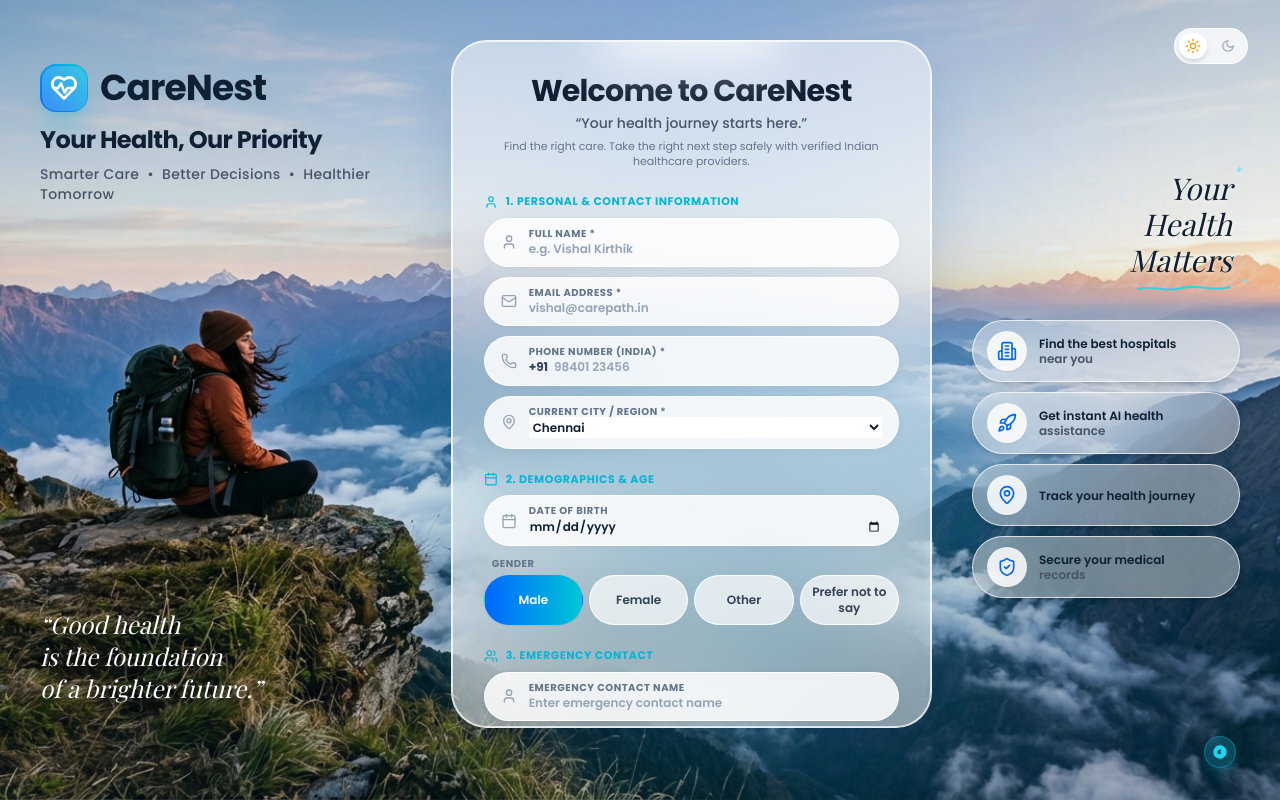
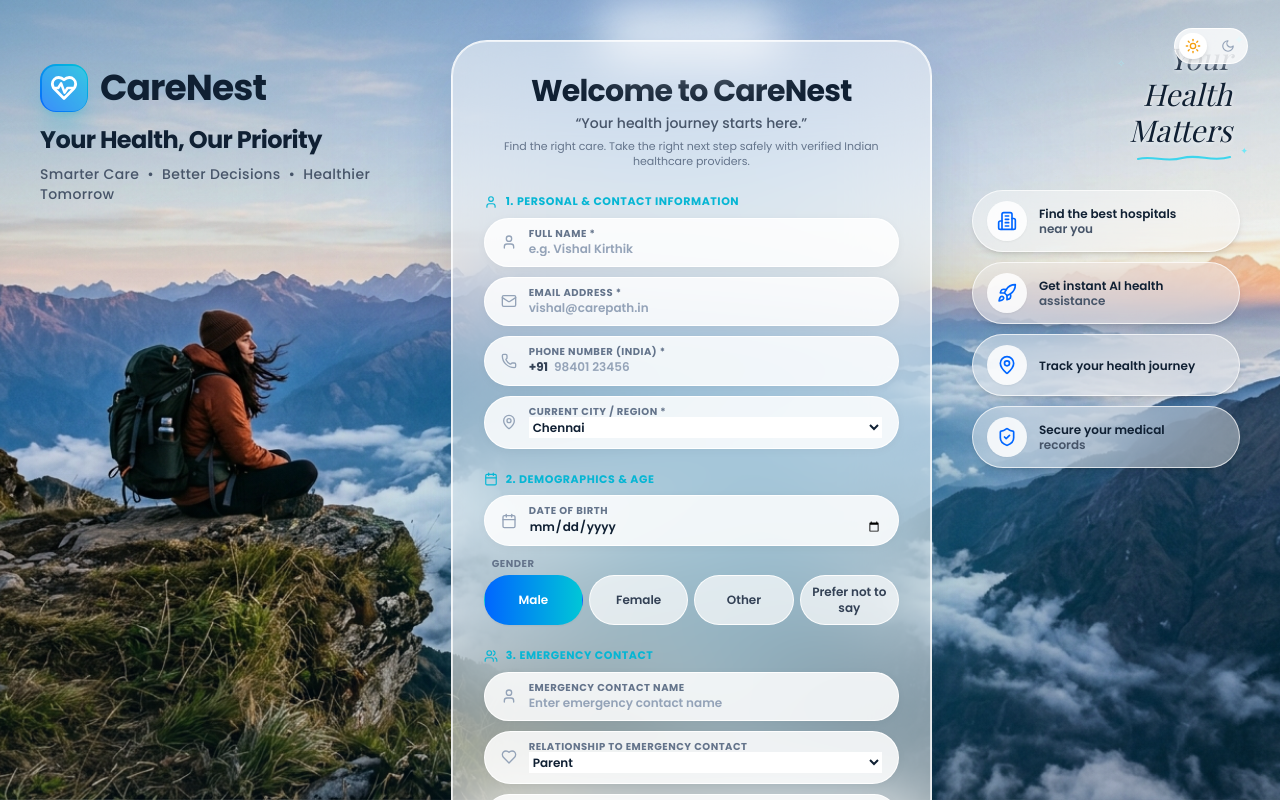
Before and after one commit to vishalkirthik2007-ship-it/caretaker, a Next.js app: page /login in a window 1280 px wide. Shown: the top 800 px of the page. Built offline with nearby package versions, Linux system fonts and the light colour scheme.

Commit message:
fix(login): remove inner form scrollbar and enable natural page scrolling

```diff
--- a/app/(auth)/login/page.tsx
+++ b/app/(auth)/login/page.tsx
@@ -350,7 +350,7 @@ export default function LoginPage() {
       <div className="w-full max-w-[1400px] mx-auto px-4 sm:px-6 lg:px-10 py-6 sm:py-10 flex-1 flex flex-col justify-between">
 
         {/* UPPER ROW: LEFT BRANDING + CENTER LOGIN CARD + RIGHT FEATURES */}
-        <div className="grid grid-cols-1 lg:grid-cols-12 gap-6 lg:gap-8 items-center flex-1 my-auto">
+        <div className="grid grid-cols-1 lg:grid-cols-12 gap-6 lg:gap-8 items-start flex-1 my-auto">
 
           {/* --------------------------------------------------------------------- */}
           {/* 3. LEFT-SIDE CARENEST BRANDING                                        */}
@@ -411,7 +411,7 @@ export default function LoginPage() {
           {/* --------------------------------------------------------------------- */}
           <div className="lg:col-span-5 flex justify-center order-2 my-3 lg:my-0">
             <div
-              className={`w-full max-w-[490px] rounded-[32px] sm:rounded-[36px] p-5 sm:p-7 md:p-8 max-h-[86vh] overflow-y-auto pr-2 scrollbar-thin transition-all duration-500 shadow-2xl relative backdrop-blur-2xl ${
+              className={`w-full max-w-[490px] rounded-[32px] sm:rounded-[36px] p-5 sm:p-7 md:p-8 transition-all duration-500 shadow-2xl relative backdrop-blur-2xl ${
                 isDark
                   ? 'bg-[#0a1e38]/50 border border-cyan-400/25 shadow-black/60 text-white'
                   : 'bg-white/50 border border-white/80 shadow-slate-900/15 text-[#102033]'
```
